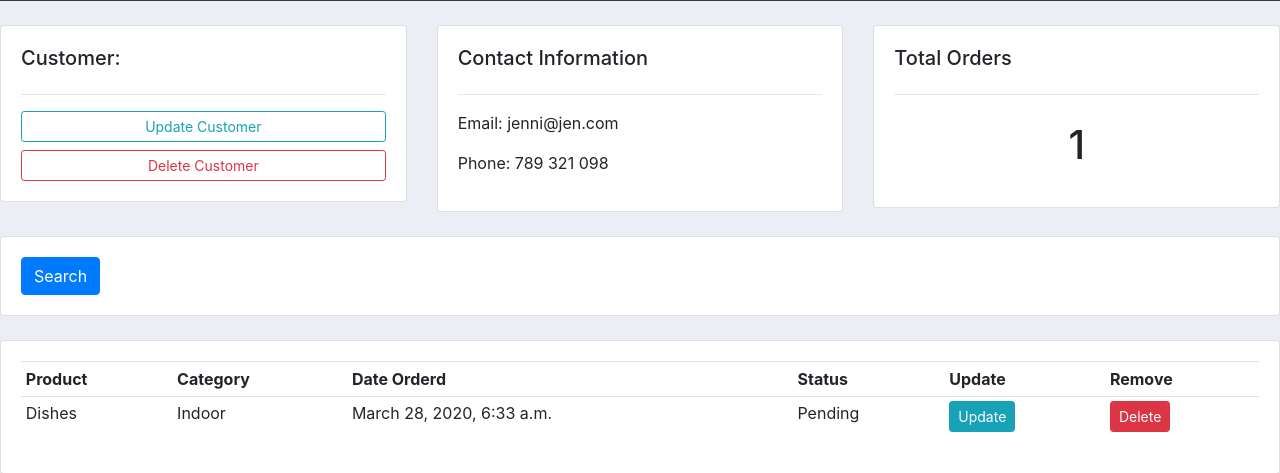
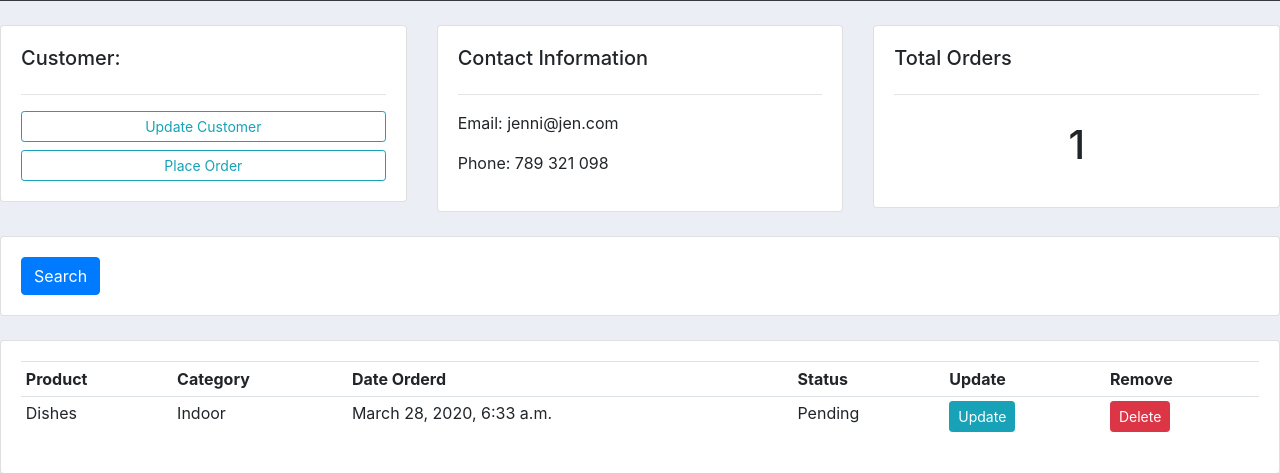
Before and after one commit to maximematerno/crm1, a Django app: page /customer/1/ in a window 1280 px wide; the page is wider, and only the part inside the window is pictured. Shown: the part 271-744 px from the top of that part. Run offline with Django 3.2, Linux system fonts and the light colour scheme; data comes from the database, SQL or seed files in the repository; some libraries are stand-ins or nearby versions.

Commit message:
Update customer.html

```diff
--- a/accounts/templates/accounts/customer.html
+++ b/accounts/templates/accounts/customer.html
@@ -10,7 +10,7 @@
 			<h5>Customer:</h5>
 			<hr>
 			<a class="btn btn-outline-info  btn-sm btn-block" href="">Update Customer</a>
-			<a class="btn btn-outline-danger  btn-sm btn-block" href="">Delete Customer</a>
+			<a class="btn btn-outline-info  btn-sm btn-block" href="{% url 'create_order' customer.id %}">Place Order</a>
 
 		</div>
 	</div>
```
